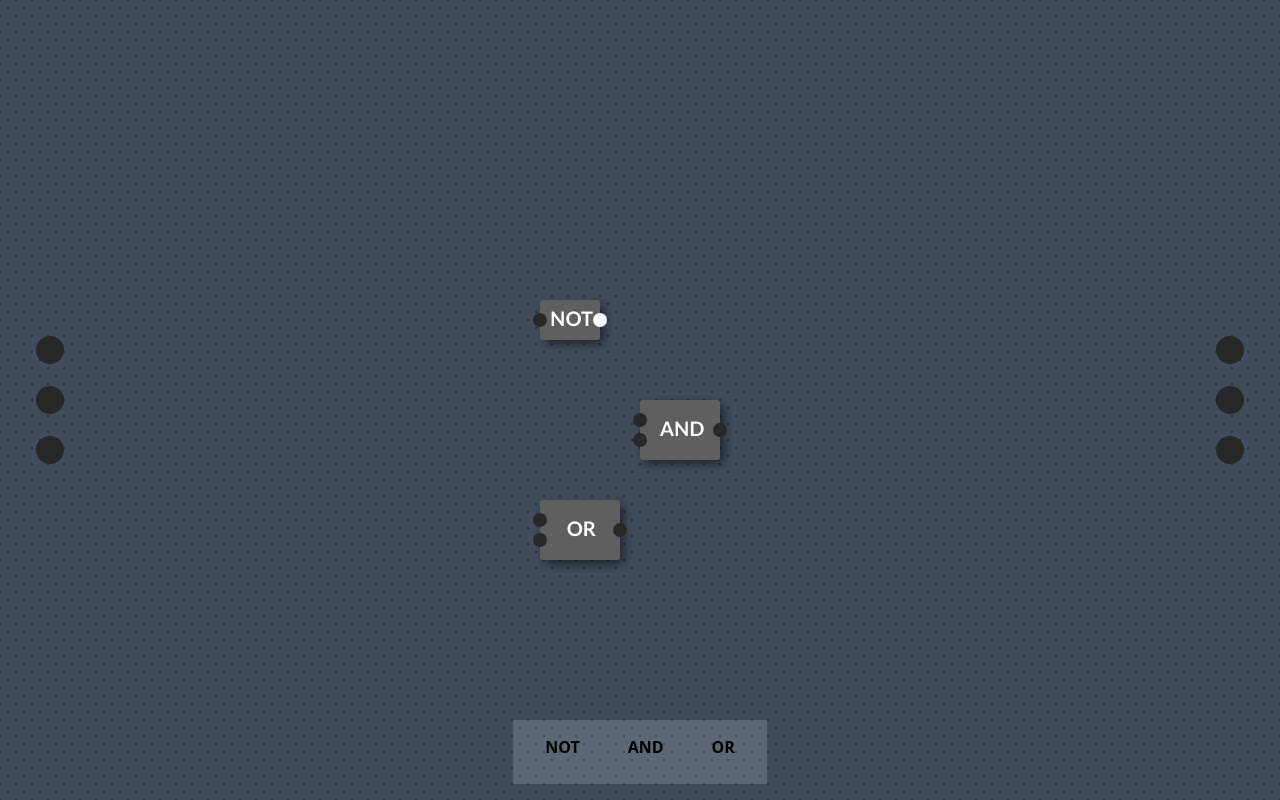
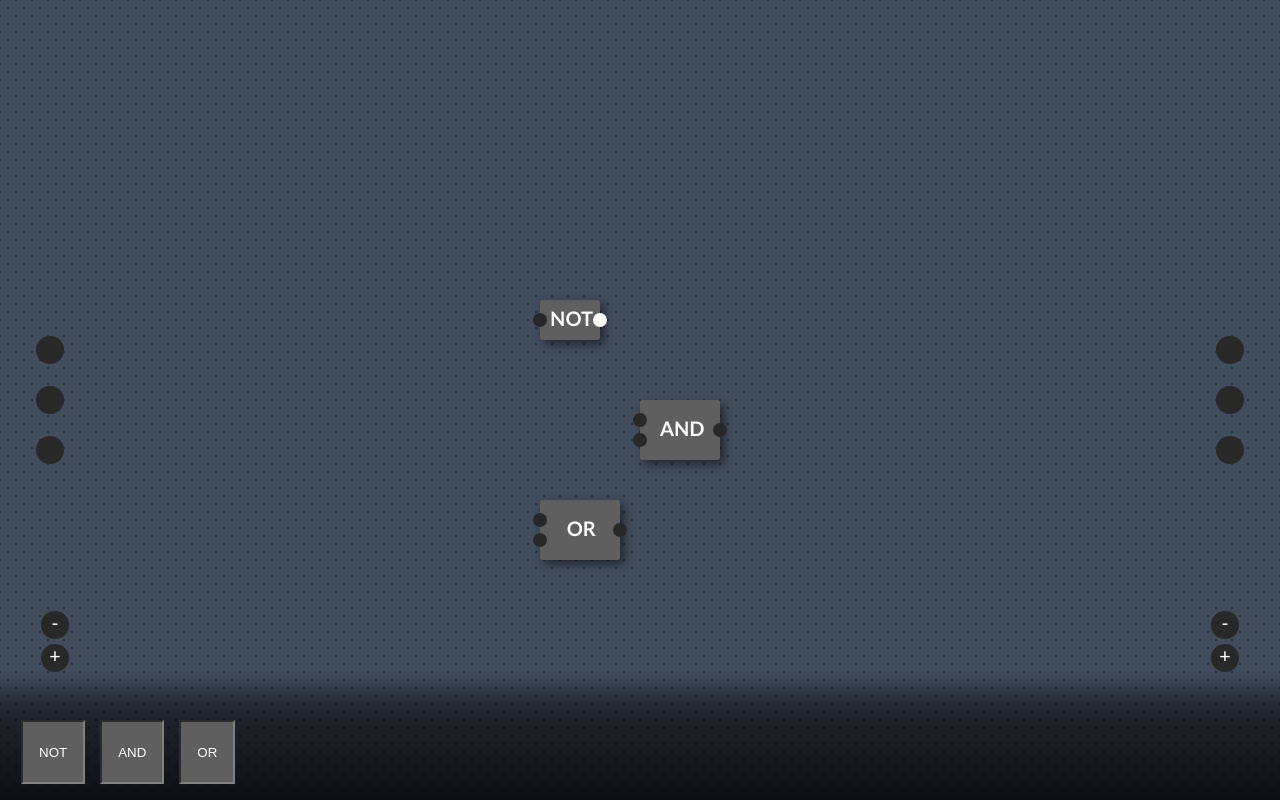
Before and after one commit to sridevkp/Logic-gate-simulator, a plain HTML site: page index.html in a window 1280 px wide. Drawn offline with Linux system fonts and the light colour scheme.

Commit message:
controls ui

```diff
--- a/circuit.js
+++ b/circuit.js
@@ -7,7 +7,7 @@ export default class Circuit{
     outputs = [];
     connections = [];
 
-    constructor( layer, inputs, outputs, width, height ){
+    constructor( layer, inputs, outputs ){
         // this.stage = stage ;
         this.layer = layer ;
 
@@ -19,7 +19,7 @@ export default class Circuit{
         this.createNodes(inputs, false, true, this.inputs);
         this.createNodes(outputs, true, false, this.outputs);
 
-        this.positionCircuitNodes(width, height);
+        this.positionCircuitNodes(window.innerWidth, window.innerHeight);
     }
 
     createNodes(count, isInput, controlled, targetArray) {
@@ -43,13 +43,19 @@ export default class Circuit{
     }
 
     addCircuitNode( isInput ){
-        this.createNodes(1, isInput, isInput, !isInput ? this.inputs : this.outputs)
+        this.createNodes(1, isInput, !isInput, isInput ? this.outputs : this.inputs);
+        this.positionCircuitNodes(window.innerWidth, window.innerHeight);
+        this.inputs.forEach( node => node.onmove() );
+        this.outputs.forEach( node => node.onmove() );
     }
 
     removeCircuitNode( isInput ){
-        const collection = isInput ? this.inputs : this.outputs;
+        const collection = isInput ? this.outputs : this.inputs;
         const node = collection.pop();
-        node.disconnectAndRemove();
+        node?.disconnectAndRemove();
+        this.positionCircuitNodes(window.innerWidth, window.innerHeight);
+        this.inputs.forEach( node => node.onmove() );
+        this.outputs.forEach( node => node.onmove() );
     }
 
     add( gate ){
--- a/connection.js
+++ b/connection.js
@@ -46,7 +46,7 @@ export default class Connection extends Konva.Line {
     updateLine() {
       const start = this.i.absolutePosition(),
               end = this.o.absolutePosition();
-      this.points(this.getConnectorPoints(start, end, 10));
+      this.points(this.getConnectorPoints(start, end, 12));
     }
 
     equals( b ){
--- a/gate.js
+++ b/gate.js
@@ -70,11 +70,15 @@ export default class Gate extends Konva.Group{
             this.shape.position({x:0,y:0})
         })
         this.shape.on('dragend', () => {
+            if( this.y() > window.innerHeight - 200 ) return this.disconnectAndRemove();
             document.body.style.cursor = 'grab';
             this.shape.shadowBlur(10);
             this.shape.shadowOffsetX(4);
             this.shape.shadowOffsetY(4);
         });
+        this.on('click', e => {
+            e.evt.button == 2 && this.disconnectAndRemove();
+        })
     }
 
     onmove( cb ){
--- a/index.html
+++ b/index.html
@@ -12,13 +12,26 @@
 </head>
 <body>
     <div id="container"></div>
+
     <footer>
+        <div class="options">
+            <div class="option-group left">
+                <span id="remove-input">-</span>
+                <span id="add-input">+</span>
+            </div>
+
+            <div class="option-group right">
+                <span id="remove-output">-</span>
+                <span id="add-output">+</span>
+            </div>
+        </div>
         <div class="library" id="library">
         </div>
     </footer>
+
     <script>
         function createGateElement( gateName ){
-            const gate = document.createElement('div');
+            const gate = document.createElement('button');
             gate.classList.add('gate');
             gate.draggable = true ;
             const label = document.createElement('p');
--- a/nodes.js
+++ b/nodes.js
@@ -1,6 +1,8 @@
 export default class Node extends Konva.Circle{
     connections = [];
     state = false ;
+    onmoveCb;
+
     constructor( owner, isInput, x = 0, y = 0, radius = 7, controlled=false){
         super({
             x, y, radius, strokeWidth : 0,
@@ -17,12 +19,6 @@ export default class Node extends Konva.Circle{
         this.on("mouseup", () => {
             owner.endConnection( this );
         })
-        if( controlled ){
-            this.on("click", () => {
-                this.setState( !this.state );
-                this.propagate()
-            })
-        }
         this.on("mouseenter", () => {
             document.body.style.cursor = "pointer";
             this.strokeWidth(2);
@@ -31,8 +27,15 @@ export default class Node extends Konva.Circle{
             document.body.style.cursor = "default";
             this.strokeWidth(0);
         })
+
+        controlled && this.on("click", () => {
+                            this.setState( !this.state );
+                            this.propagate();
+                        })
     }
     onmove( cb ){
+        if( ! cb && this.onmoveCb ) return this.onmoveCb() ;
+        this.onmoveCb = cb ;
         this.owner?.onmove && this.owner.onmove( cb )
     }
 
--- a/script.js
+++ b/script.js
@@ -1,16 +1,32 @@
 import { And, Not, OR } from "./gate.js";
 import Circuit from "./circuit.js";
+
+var stage ;
+var circuit ;
+
+document.getElementById("add-input").addEventListener('click', () => {
+    circuit.addCircuitNode( false )
+})
+document.getElementById("remove-input").addEventListener('click', () => {
+    circuit.removeCircuitNode( false )
+})
+document.getElementById("add-output").addEventListener('click', () => {
+    circuit.addCircuitNode( true )
+})
+document.getElementById("remove-output").addEventListener('click', () => {
+    circuit.removeCircuitNode( true )
+})
 
 function registerGate( gateName, circuit, Gate ){
     const gateElement = createGateElement( gateName );
     document.getElementById("library").appendChild( gateElement )
     gateElement.addEventListener('dragend', e => {
-        circuit.add( new Gate( circuit, e.x, e.y ))
+        e.y < window.innerHeight - 200 && circuit.add( new Gate( circuit, e.x, e.y ));
     } )
 }
 
 function setup(){
-    const stage = new Konva.Stage({
+    stage = new Konva.Stage({
         container: 'container',
         width : window.innerWidth,
         height : window.innerHeight
@@ -21,7 +37,7 @@ function setup(){
     stage.add(layer);
     layer.draw();
 
-    const circuit = new Circuit( layer, 3, 3, stage.width(), stage.height() );
+    circuit = new Circuit( layer, 3, 3, stage.width(), stage.height() );
 
     window.addEventListener("resize", e => {
         stage.width(  window.innerWidth  );
--- a/style.css
+++ b/style.css
@@ -19,33 +19,65 @@ canvas{
     background-color: yellow;
 }
 footer{
+    background: linear-gradient(rgba(0, 0, 0, 0.0) 0%,rgba(0, 0, 0, 0.5) 30%, rgba(0, 0, 0, 0.8) 100%);
     position: fixed;
     bottom: 0;
     left: 50%;
     transform: translateX(-50%);
     max-width: 100vw;
+    width: 100%;
     padding: 1em;
+    padding-top: 3rem;
 
 }
 .library{
-    background-color: rgba(255, 254, 254, 0.15);
     background-repeat: repeat;
     background-size: 1;
     min-height: 64px;
     max-width: 100%;
     display: flex;
-    gap: 1rem;
-    padding: 0 1rem;
+    gap: 15px;
+    padding: 0 5px;
     overflow: scroll hidden;
 }
 .gate{
     cursor: grab;
     padding: 0 1rem;
     box-sizing: border-box;
-    font-weight: bold;
+    border: 2px inset gray ;
+    background-color: #5f5f5f;
+    color: white;
+}
+.options{
+    position: relative;
+    bottom: 3rem;
+}
+.option-group {
+    position: absolute;
+    display: flex;
+    flex-direction: column;
+    gap: 5px;
+    bottom: 0;
 
-    &:hover{
-        background-color: rgba(255, 255, 255, 0.497);
+    span{
+        cursor: pointer;
+        background-color: #282828;
+        color: white;
+        border-radius: 40px;
+        font-size: 20px;
+        border: 2px solid transparent;
+        width: 28px;
+        height: 28px;
+        text-align: center;
+        line-height: 20px;
+    }
+    span:hover{
+        border: 2px solid white;
     }
 }
-/* propofate on click, connection, gate */
+.left{
+    left: 25px;
+}
+.right{
+    right: 25px;;
+}
```
